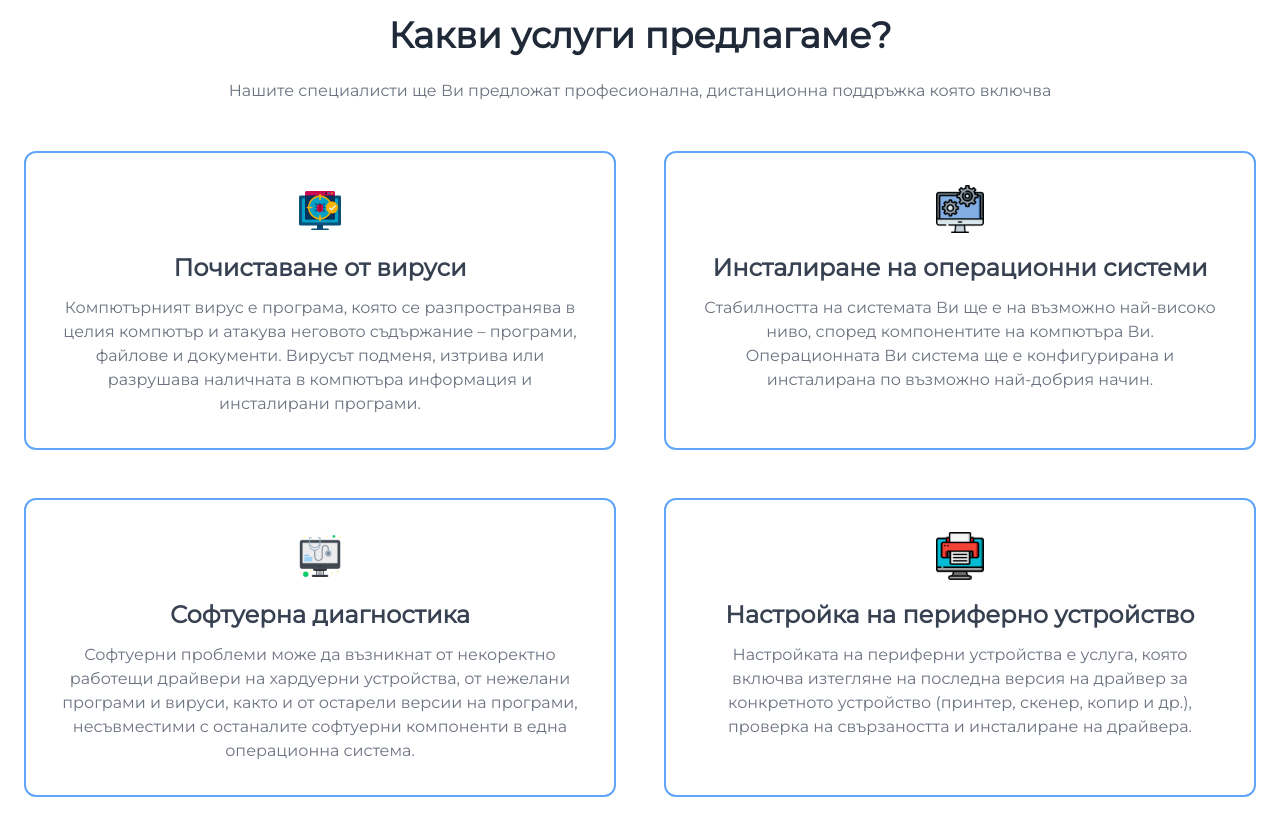
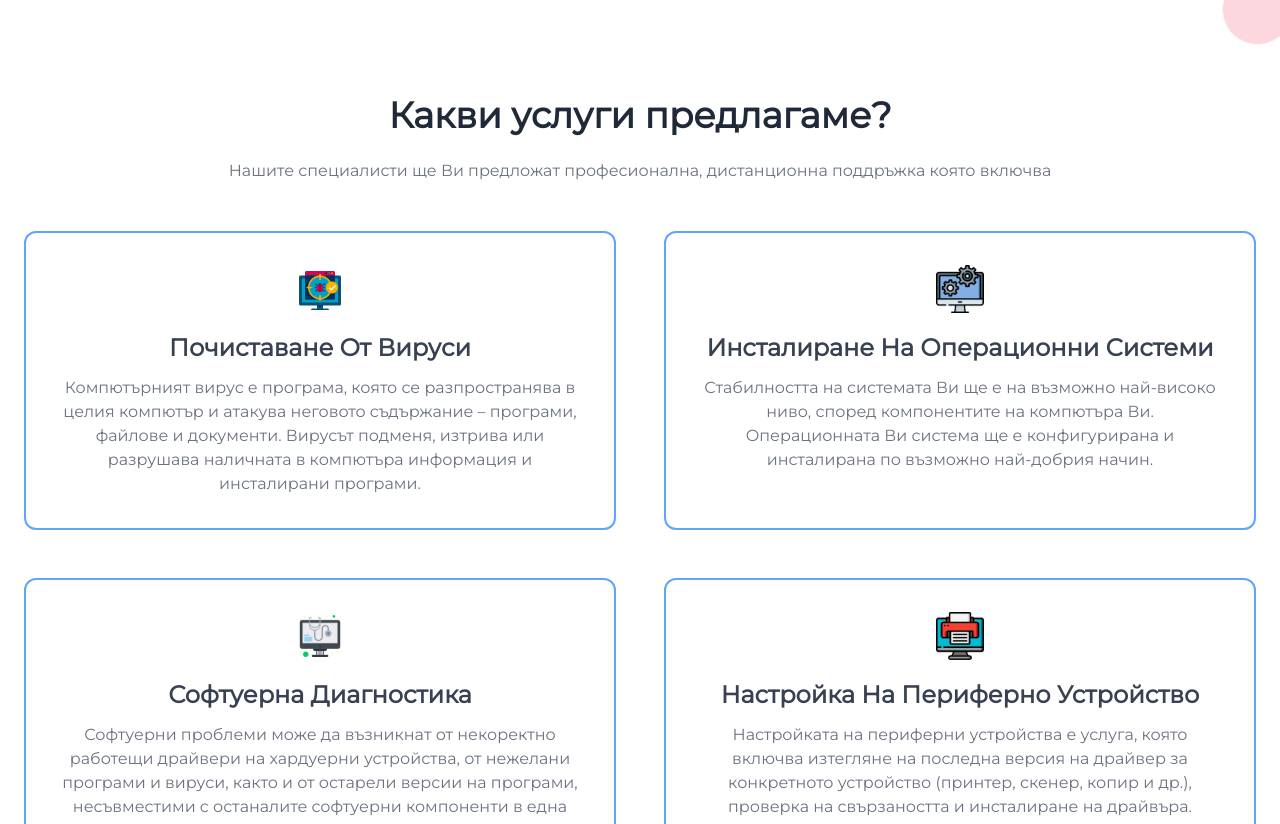
Before and after one commit to Nikolaevmar/itserviceskn, a React (Create React App) app: page / in a window 1280 px wide. Shown: the part 796-1620 px from the top of the page. Built offline with nearby package versions, Linux system fonts and the light colour scheme.

Commit message:
add featuresbox component

```diff
--- a/src/components/FeatureBox.js
+++ b/src/components/FeatureBox.js
@@ -4,17 +4,13 @@ export default function FeatureBox(props) {
     return (
         <div class="p-8 space-y-3 border-2 border-blue-400 dark:border-blue-300 rounded-xl">
               <span class="inline-block text-blue-500 dark:text-blue-400">
-                <svg xmlns="http://www.w3.org/2000/svg" class="w-8 h-8" fill="none" viewBox="0 0 24 24" stroke="currentColor">
-                  <path stroke-linecap="round" stroke-linejoin="round" stroke-width="2" d="M5 3v4M3 5h4M6 17v4m-2-2h4m5-16l2.286 6.857L21 12l-5.714 2.143L13 21l-2.286-6.857L5 12l5.714-2.143L13 3z"/>
-                </svg>
+                <img src={props.image} className='w-12 h-12'/>
               </span>
               <h1 class="text-2xl font-semibold text-gray-700 capitalize dark:text-white">
-                Simple & clean designs
+                {props.title}
               </h1>
               <p class="text-gray-500 dark:text-gray-300">
-                Lorem ipsum dolor sit amet consectetur adipisicing elit.
-                Provident ab nulla quod dignissimos vel non corrupti doloribus
-                voluptatum eveniet
+                {props.content}
               </p>
             </div>
     )
--- a/src/components/Features.js
+++ b/src/components/Features.js
@@ -1,4 +1,5 @@
 import React from 'react'
+import FeatureBox from './FeatureBox'
 import protection from '../assets/icons/protection.png'
 import install from '../assets/icons/install.png'
 import software from '../assets/icons/software.png'
@@ -6,7 +7,7 @@ import printer from '../assets/icons/printer.png'
 
 export default function Features() {
     return (
-        <div class="bg-white dark:bg-gray-900 mt-40">
+        <div class="bg-white dark:bg-gray-900 mt-60">
         <div class="container px-6 py-10 mx-auto">
           <h1 class="w-full text-3xl font-semibold text-gray-800 lg:text-4xl dark:text-white flex justify-center">
             Какви услуги предлагаме?
@@ -14,55 +15,11 @@ export default function Features() {
           <p class="mt-4 text-gray-500 xl:mt-6 dark:text-gray-300 justify-center flex">
             Нашите специалисти ще Ви предложат професионална, дистанционна поддръжка която включва
           </p>
-
           <div class="grid grid-cols-1 gap-8 mt-8 xl:mt-12 xl:gap-12 md:grid-cols-2 xl:grid-cols-2 text-center">
-            <div class="p-8 space-y-3 border-2 border-blue-400 dark:border-blue-300 rounded-xl">
-              <span class="inline-block text-blue-500 dark:text-blue-400">
-                <img src={protection} className='w-12 h-12'/>
-              </span>
-              <h1 class="text-2xl font-semibold text-gray-700 dark:text-white">
-                Почиставане от вируси
-              </h1>
-              <p class="text-gray-500 dark:text-gray-300">
-              Компютърният вирус е програма, която се разпространява в целия компютър и атакува неговото съдържание – програми, файлове и документи. Вирусът подменя, изтрива или разрушава наличната в компютъра информация и инсталирани програми.
-              </p>
-            </div>
-
-            <div class="p-8 space-y-3 border-2 border-blue-400 dark:border-blue-300 rounded-xl text-center">
-              <span class="inline-block text-blue-500 dark:text-blue-400">
-                <img src={install} className='w-12 h-12'/>
-              </span>
-              <h1 class="text-2xl font-semibold text-gray-700 dark:text-white">
-              Инсталиране на операционни системи
-              </h1>
-              <p class="text-gray-500 dark:text-gray-300">
-              Стабилността на системата Ви ще е на възможно най-високо ниво, според компонентите на компютъра Ви. Операционната Ви система ще е конфигурирана и инсталирана по възможно най-добрия начин.
-              </p>
-            </div>
-
-            <div class="p-8 space-y-3 border-2 border-blue-400 dark:border-blue-300 rounded-xl text-center">
-              <span class="inline-block text-blue-500 dark:text-blue-400">
-                <img src={software} className='w-12 h-12'/>
-              </span>
-              <h1 class="text-2xl font-semibold text-gray-700 dark:text-white">
-              Софтуерна диагностика
-              </h1>
-              <p class="text-gray-500 dark:text-gray-300">
-              Софтуерни проблеми може да възникнат от некоректно работещи драйвери на хардуерни устройства, от нежелани програми и вируси, както и от остарели версии на програми, несъвместими с останалите софтуерни компоненти в една операционна система.
-              </p>
-            </div>
-
-            <div class="p-8 space-y-3 border-2 border-blue-400 dark:border-blue-300 rounded-xl text-center">
-              <span class="inline-block text-blue-500 dark:text-blue-400">
-                <img src={printer} className='w-12 h-12'/>
-              </span>
-              <h1 class="text-2xl font-semibold text-gray-700 dark:text-white">
-                Настройка на периферно устройство
-              </h1>
-              <p class="text-gray-500 dark:text-gray-300">
-              Настройката на периферни устройства е услуга, която включва изтегляне на последна версия на драйвер за конкретното устройство (принтер, скенер, копир и др.), проверка на свързаността и инсталиране на драйвера.
-              </p>
-            </div>
+           <FeatureBox image={protection} title='Почиставане от вируси' content='Компютърният вирус е програма, която се разпространява в целия компютър и атакува неговото съдържание – програми, файлове и документи. Вирусът подменя, изтрива или разрушава наличната в компютъра информация и инсталирани програми.'/>
+           <FeatureBox image={install} title='Инсталиране на операционни системи' content='Стабилността на системата Ви ще е на възможно най-високо ниво, според компонентите на компютъра Ви. Операционната Ви система ще е конфигурирана и инсталирана по възможно най-добрия начин.'/>
+           <FeatureBox image={software} title='Софтуерна диагностика' content='Софтуерни проблеми може да възникнат от некоректно работещи драйвери на хардуерни устройства, от нежелани програми и вируси, както и от остарели версии на програми, несъвместими с останалите софтуерни компоненти в една операционна система.'/>
+           <FeatureBox image={printer} title='Настройка на периферно устройство' content='Настройката на периферни устройства е услуга, която включва изтегляне на последна версия на драйвер за конкретното устройство (принтер, скенер, копир и др.), проверка на свързаността и инсталиране на драйвъра.'/>
           </div>
         </div>
       </div>
```
